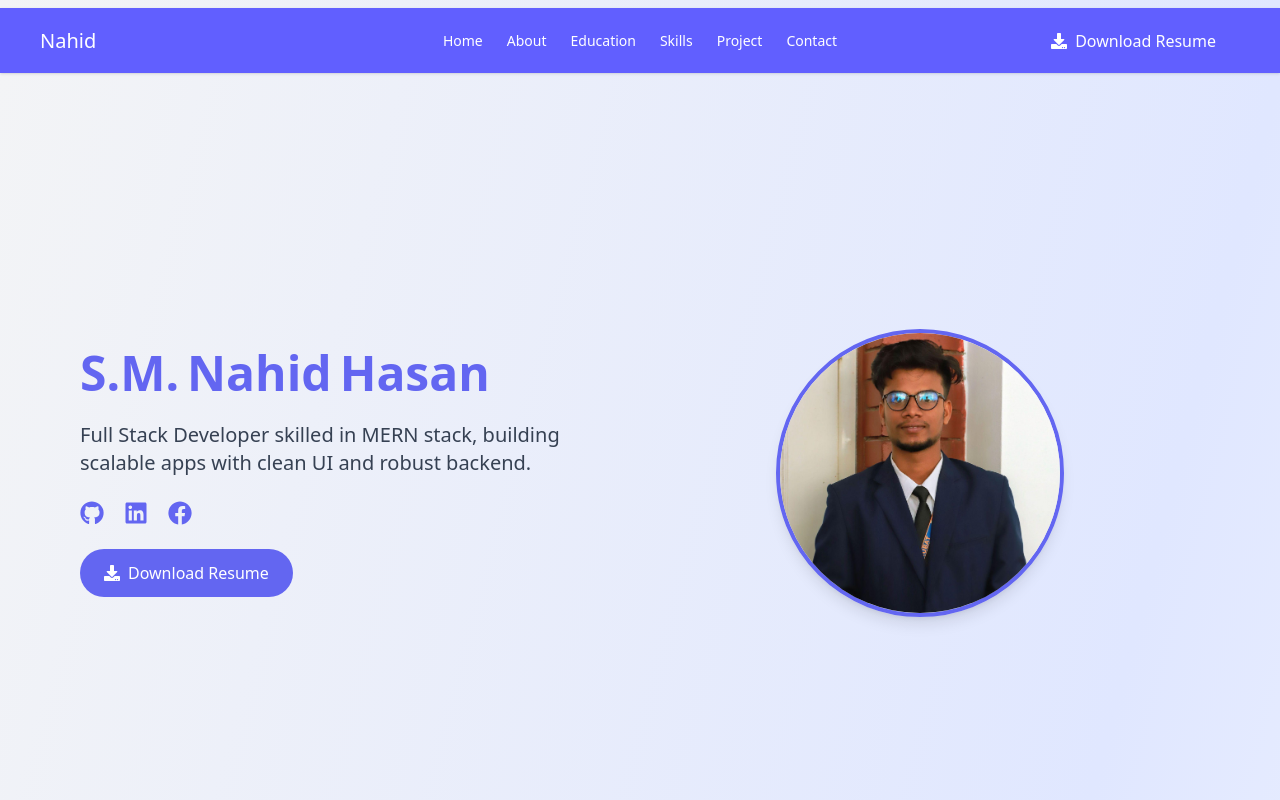
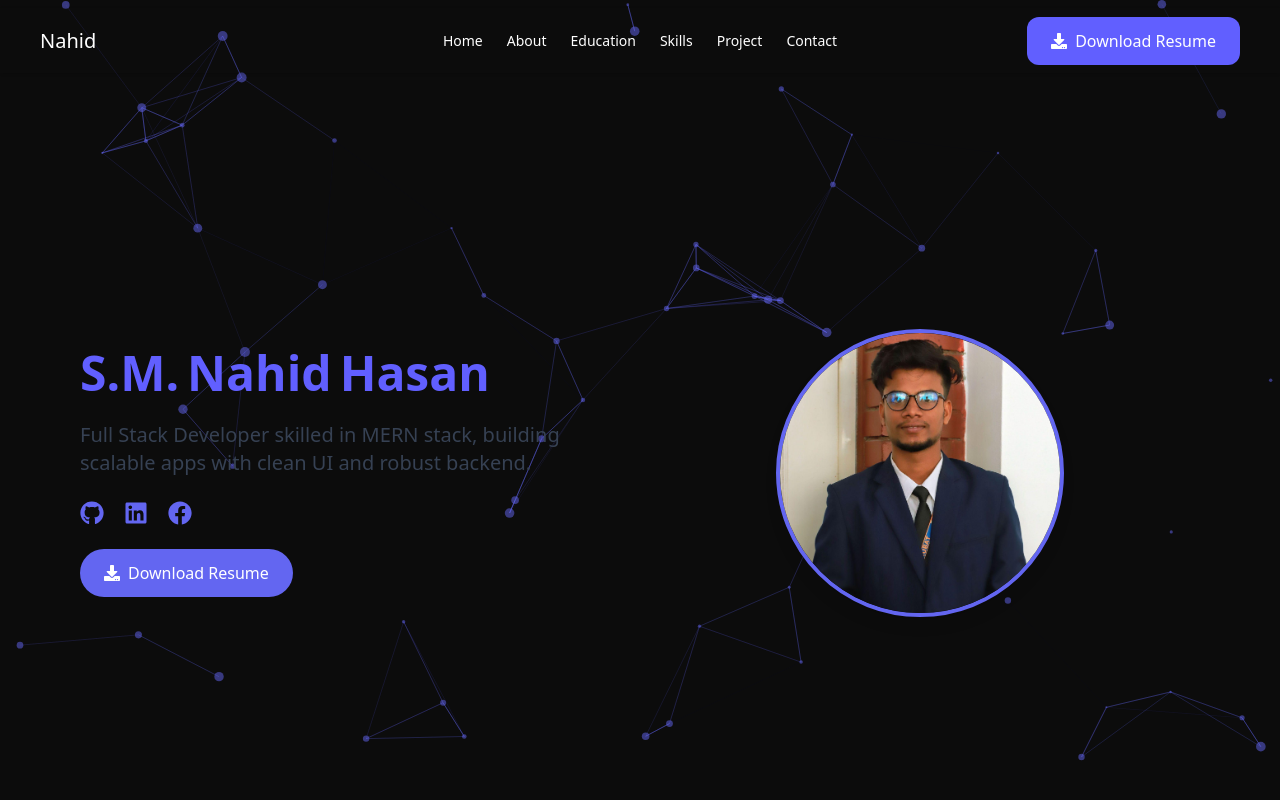
Before and after one commit to smnahidweb/smnahidhasan, a React (Vite) app: page / in a window 1280 px wide. Shown: the top 800 px of the page. Built offline with nearby package versions, Linux system fonts and the light colour scheme.

Commit message:
added js particle

```diff
--- a/index.html
+++ b/index.html
@@ -6,7 +6,7 @@
     <meta name="viewport" content="width=device-width, initial-scale=1.0" />
     <title>Vite + React</title>
   </head>
-  <body class="bg-gradient-to-br from-[#F3F4F6] via-[#E0E7FF] to-white">
+  <body class="">
     <div id="root"></div>
     <script type="module" src="/src/main.jsx"></script>
   </body>
--- a/package.json
+++ b/package.json
@@ -19,8 +19,11 @@
     "react-dom": "^19.1.0",
     "react-icons": "^5.5.0",
     "react-router": "^7.6.0",
+    "react-tsparticles": "^2.12.2",
     "tailwindcss": "^4.1.5",
-    "three": "^0.176.0"
+    "three": "^0.176.0",
+    "tsparticles": "^3.8.1",
+    "tsparticles-slim": "^2.12.0"
   },
   "devDependencies": {
     "@eslint/js": "^9.25.0",
--- a/src/Components/Hero.jsx
+++ b/src/Components/Hero.jsx
@@ -11,7 +11,7 @@ const Hero = () => {
       {/* Left Section */}
       <div className="flex-1 text-center md:text-left space-y-6">
         {/* Animated Name Word by Word */}
-        <h1 className="text-4xl md:text-5xl font-bold text-[#6366F1] flex gap-2 flex-wrap justify-center md:justify-start">
+        <h1 className="text-4xl md:text-5xl font-bold text-indigo-500 flex gap-2 flex-wrap justify-center md:justify-start">
           {nameWords.map((word, index) => (
             <motion.span
               key={index}
--- a/src/Components/Navbar.jsx
+++ b/src/Components/Navbar.jsx
@@ -20,7 +20,7 @@ const Navbar = () => {
 
 
     return (
-        <div className="navbar  shadow-sm mt-2 mx-auto  bg-indigo-500 px-10">
+        <div className="navbar  shadow-sm mt-2 mx-auto   px-10">
   <div className="navbar-start">
     <div className="dropdown">
       <div tabIndex={0} role="button" className="btn btn-ghost lg:hidden ">
--- /dev/null
+++ b/src/Components/ParticlesBackground.jsx
@@ -0,0 +1,55 @@
+import { loadSlim } from "tsparticles-slim";
+import { useCallback } from "react";
+import Particles from "react-tsparticles";
+
+const ParticlesBackground = ({ children }) => {
+  const particlesInit = useCallback(async (engine) => {
+    await loadSlim(engine);
+  }, []);
+
+  return (
+    <div className="relative min-h-screen">
+      <Particles
+        id="tsparticles"
+        init={particlesInit}
+        options={{
+          fullScreen: { enable: true, zIndex: -1 },
+          background: { color: { value: "#0C0C0C" } },
+          particles: {
+            number: { value: 50, density: { enable: true, area: 800 } },
+            color: { value: "#6366F1" },
+            shape: { type: "circle" },
+            opacity: { value: 0.5 },
+            size: { value: { min: 1, max: 5 } },
+            links: {
+              enable: true,
+              distance: 150,
+              color: "#6366F1",
+              opacity: 0.4,
+              width: 1,
+            },
+            move: {
+              enable: true,
+              speed: 1,
+              outModes: { default: "bounce" },
+            },
+          },
+          interactivity: {
+            events: {
+              onHover: { enable: true, mode: "repulse" },
+              onClick: { enable: true, mode: "push" },
+            },
+            modes: {
+              repulse: { distance: 100 },
+              push: { quantity: 4 },
+            },
+          },
+          detectRetina: true,
+        }}
+      />
+      <div className="relative z-10">{children}</div>
+    </div>
+  );
+};
+
+export default ParticlesBackground;
--- a/src/Pages/Home.jsx
+++ b/src/Pages/Home.jsx
@@ -11,7 +11,7 @@ import Projects from './Projects';
 
 const Home = () => {
     return (
-        <div className='bg-gradient-to-br from-[#F3F4F6] via-[#E0E7FF] to-white'>
+        <div className=''>
         <div>
            <Hero></Hero>
         </div>
--- a/src/index.css
+++ b/src/index.css
@@ -2,3 +2,14 @@
 @plugin "daisyui"{
   themes:dark --prefersdark;
 }
+
+@plugin "daisyui"{
+  themes: light --default, dark;
+}
+
+@plugin "daisyui/theme" {
+  name: "dark";
+  default: true;
+  --color-primary:#C7E75F;
+  --color-secondary: teal;
+}
--- a/src/main.jsx
+++ b/src/main.jsx
@@ -4,8 +4,13 @@ import './index.css'
 
 import {  RouterProvider } from 'react-router'
 import Router from './Router/Router.jsx'
+import ParticlesBackground from './Components/ParticlesBackground.jsx'
 createRoot(document.getElementById('root')).render(
   <StrictMode>
-     <RouterProvider router={Router}></RouterProvider>
+     <ParticlesBackground>
+ <RouterProvider router={Router}></RouterProvider>
+     </ParticlesBackground>
+
+
   </StrictMode>,
 )
```
Also changed, not shown: 2 other files (tests, documents, lock files or other folders).
